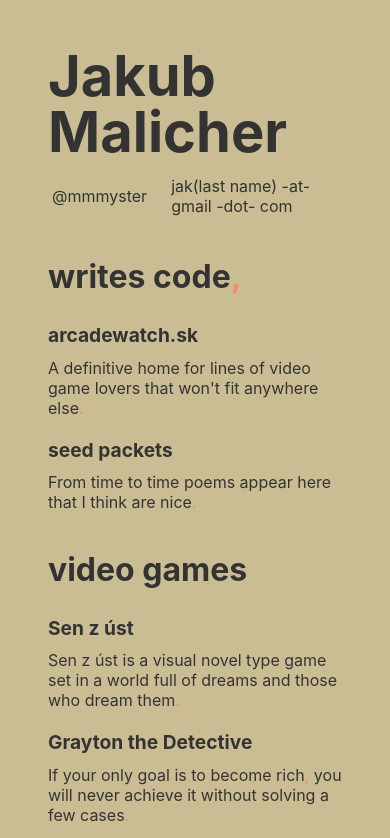
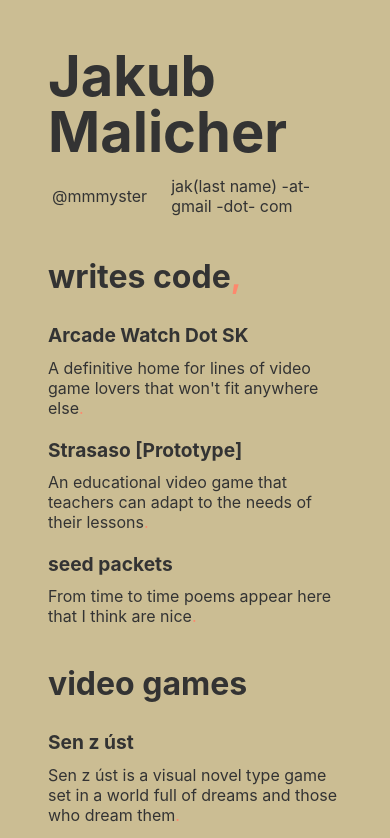
Before and after one commit to mmmyster/portfolio, a plain HTML site: page index.html in a window 390 px wide. Shown: the top 838 px of the page. Drawn offline with Linux system fonts and the light colour scheme.

Commit message:
add strasaso link

```diff
--- a/css/general.css
+++ b/css/general.css
@@ -116,7 +116,8 @@ footer {
 
 @media screen and (max-width: 400px) {
   header,
-  main {
+  main,
+  footer {
     padding: 0 3rem;
   }
 }
--- a/index.html
+++ b/index.html
@@ -41,9 +41,16 @@
       <h2>writes code<span class="red">,</span></h2>
 
       <div>
-        <h3><a href="https://www.arcadewatch.sk">arcadewatch.sk</a></h3>
+        <h3><a href="https://www.arcadewatch.sk">Arcade Watch Dot SK</a></h3>
         <p>
           A definitive home for lines of video game lovers that won't fit anywhere else<span class="red">.</span>
+        </p>
+      </div>
+
+      <div>
+        <h3><a href="https://mmmyster.github.io/memaze/">Strasaso [Prototype]</a></h3>
+        <p>
+          An educational video game that teachers can adapt to the needs of their lessons<span class="red">.</span>
         </p>
       </div>
 
```
